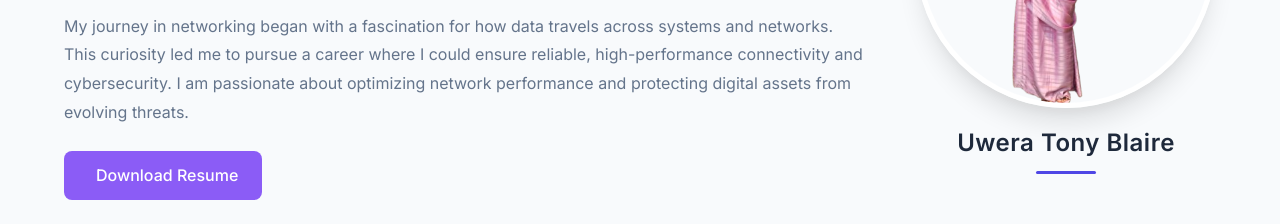
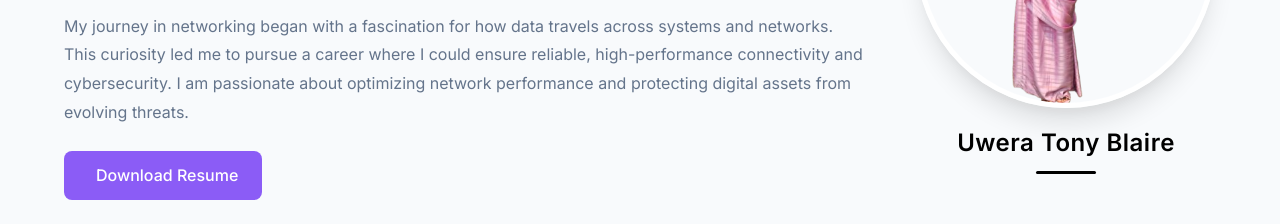
Before and after one commit to uweratony1/portfolio, a React (Vite) app: page / in a window 1280 px wide. Shown: the part 800-1024 px from the top of the page. Built offline with nearby package versions, Linux system fonts and the light colour scheme.

Commit message:
Update About.tsx

```diff
--- a/src/components/About.tsx
+++ b/src/components/About.tsx
@@ -71,7 +71,7 @@ const About = () => {
   const nameStyle = {
     fontSize: '1.5rem',
     fontWeight: '600',
-    color: '#1e293b',
+    color: 'black',
     margin: '0',
     letterSpacing: '0.5px'
   };
@@ -80,7 +80,7 @@ const About = () => {
     display: 'block',
     width: '60px',
     height: '3px',
-    backgroundColor: '#4f46e5',
+    backgroundColor: 'black',
     margin: '0.5rem auto 0',
     borderRadius: '3px'
   };
```
